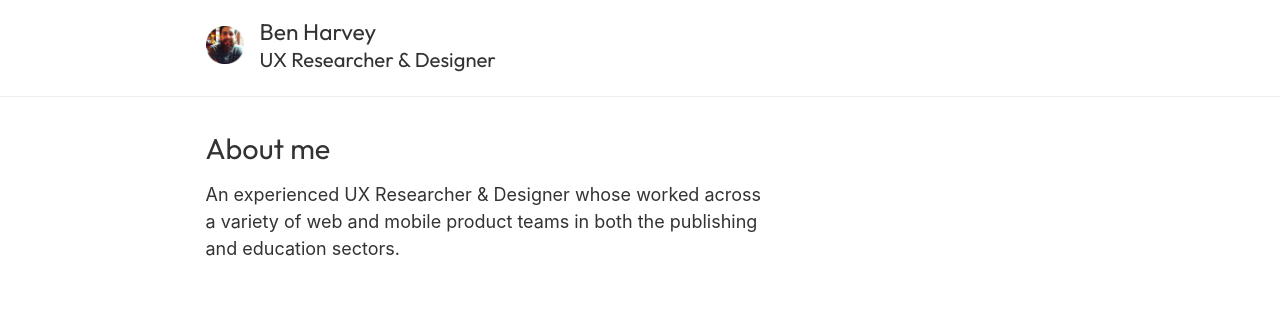
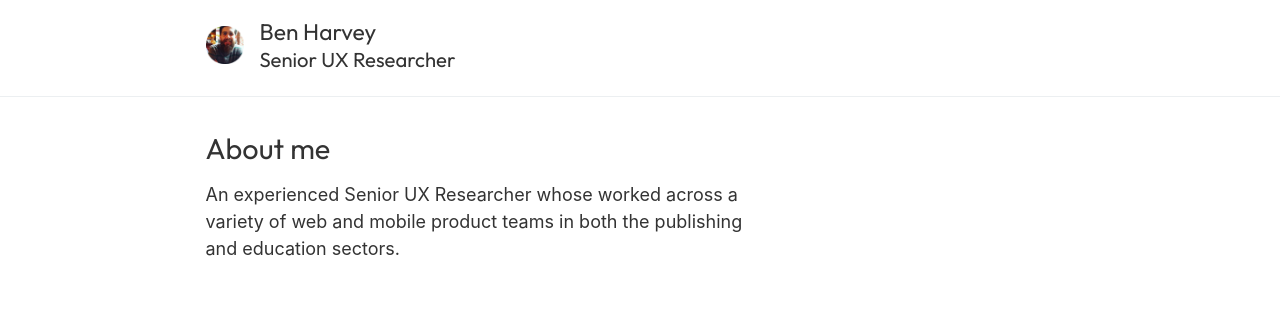
Before and after one commit to benwebdevleic/portfolio, a Jekyll site: the page built from index.html, in a window 1280 px wide. Shown: the top 321 px of the page. Built offline with Jekyll 4.4.1, drawn with Linux system fonts in a browser that asks for light colours.

Commit message:
Reposition myself as a Senior UX Researcher

```diff
--- a/_config.yml
+++ b/_config.yml
@@ -1,8 +1,8 @@
 url: "" # the base hostname & protocol for your site, e.g. http://example.com
 baseurl: "" # the subpath of your site, e.g. /blog
-title: "Ben Harvey | UX Researcher & Designer" # the name of your site, e.g. ACME Corp.
+title: "Ben Harvey | Senior UX Researcher" # the name of your site, e.g. ACME Corp.
 name: "Ben Harvey"
-description: "UX Researcher & Designer"
+description: "Senior UX Researcher"
 collections:
   case_studies:
     output: true
--- a/index.html
+++ b/index.html
@@ -6,7 +6,7 @@ title: ""
     <div class="row">
       <div class="col s12 l8">
         <h2>About me</h2>
-        <p>An experienced UX Researcher & Designer whose worked across a variety of web and mobile
+        <p>An experienced Senior UX Researcher whose worked across a variety of web and mobile
         product teams in both the publishing and education sectors.</p>
       </div>
     </div>
```
